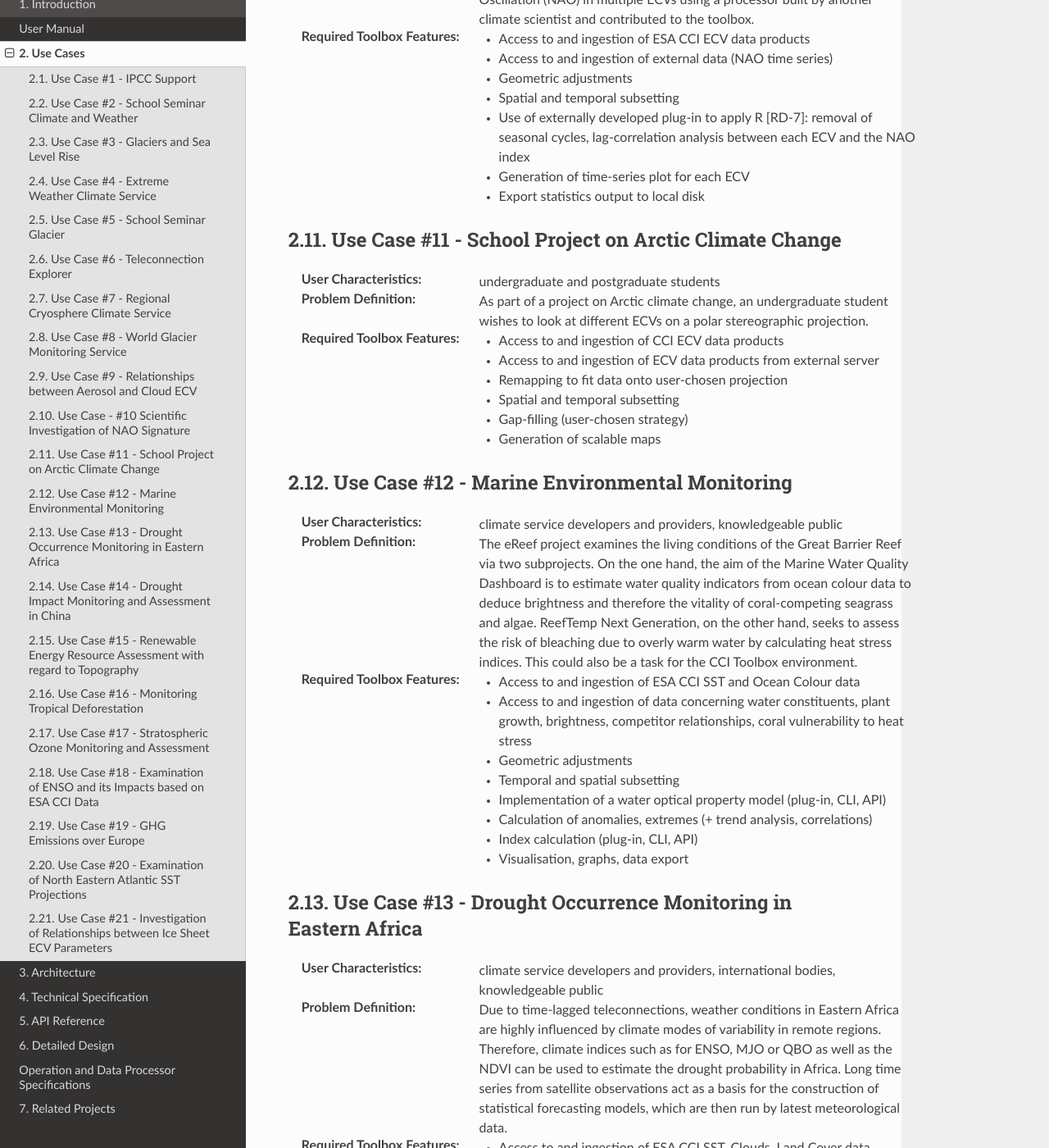
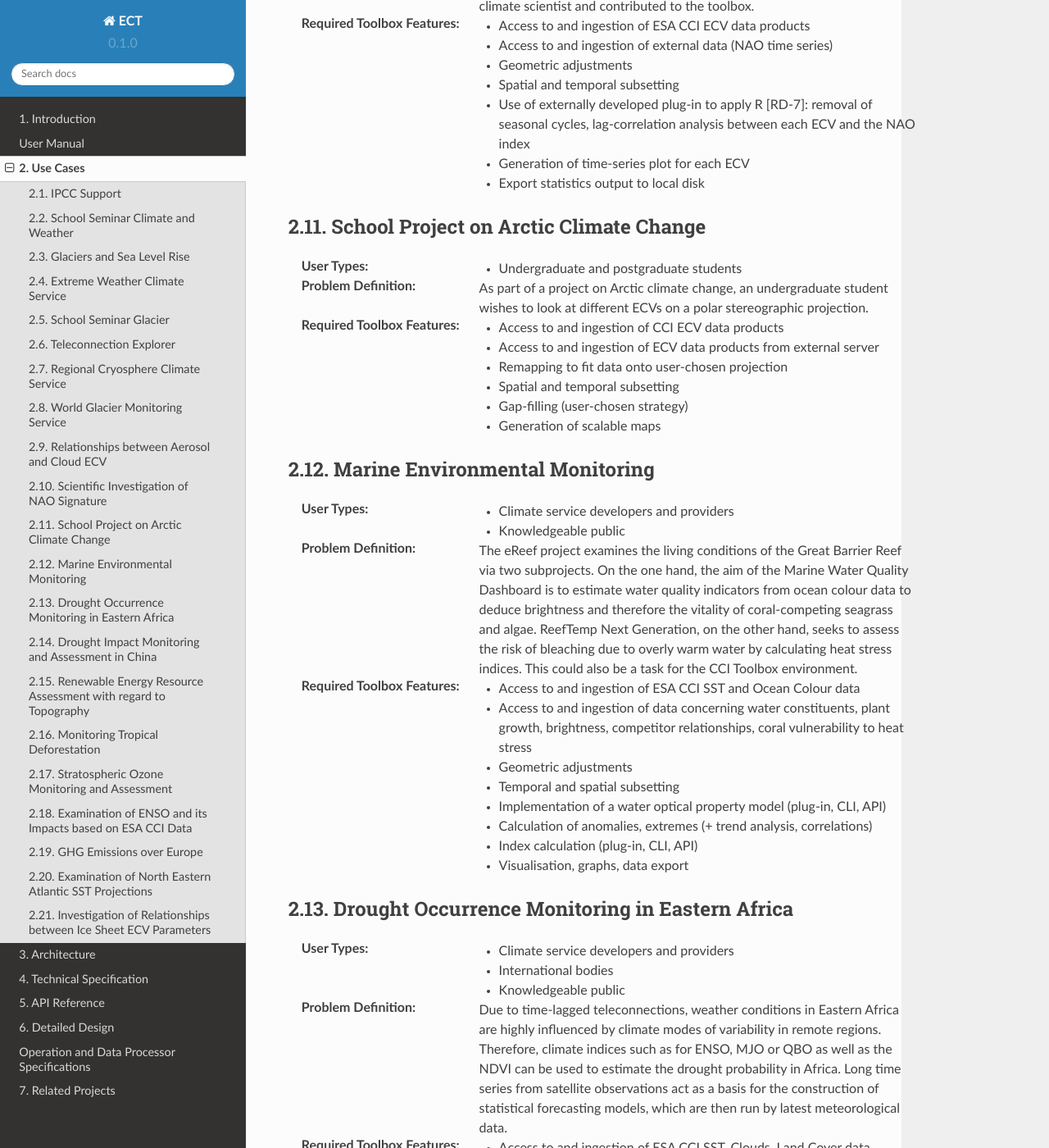
Before and after one commit to CCI-Tools/cate, a Sphinx documentation site: the page built from doc/source/use_cases.rst, in a window 1280 px wide and 1400 px high, scrolled down 6532 px. Shown: the whole window at 82% size. Built offline with Sphinx 7.4.7 and the Read the Docs theme 2.0.0, drawn with Linux system fonts in a browser that asks for light colours; pages that are not in the unit, such as notebooks, are missing from menus; some of the changed text lies outside the part shown.

Commit message:
updated format

```diff
--- a/doc/source/use_cases.rst
+++ b/doc/source/use_cases.rst
@@ -10,10 +10,13 @@ Each case is driven by a problem definition, which is given in the beginning and
 a typical question. This is followed by the required toolbox features and a sequence of single steps,
 how a user is expecting to work with the CCI Toolbox.
 
-Use Case #1 - IPCC Support
-==========================
+IPCC Support
+============
+.. use case #1
 
-:User Characteristics: international climate research community, international bodies
+:User Types:
+    * International climate research community
+    * International bodies
 
 :Problem Definition: In its Summary for Policy Makers, the fifth IPCC Assessment Report [RD-2] shows
     four ECVs of the marine environment as indicators of a changing climate. This figure depicting the “(a)
@@ -47,10 +50,12 @@ Use Case #1 - IPCC Support
     * Ensemble statistics to show model ensemble mean and uncertainties in comparison to results based
       on (satellite) observations
 
-Use Case #2 - School Seminar Climate and Weather
-================================================
+School Seminar Climate and Weather
+==================================
+.. use case #2
 
-:User Characteristics: knowledgeable public
+:User Types:
+    * Knowledgeable public
 
 :Problem Definition: As a school project, measurements of air temperature, precipitation and wind speed from the
     school-run weather station shall be compared to long-term climate data in the form of ESA’s CCI Cloud and
@@ -72,11 +77,14 @@ Use Case #2 - School Seminar Climate and Weather
 :Notes: This could also be a user visiting the website of a meteorological station and the website has included a
     widget that accesses the toolbox to perform the steps described.
 
-Use Case #3 - Glaciers and Sea Level Rise
-=========================================
+Glaciers and Sea Level Rise
+===========================
+.. use case #3
 
-:User Characteristics: international climate research community, earth system science community, earth system
-    reanalysis community
+:User Types:
+    * International climate research community
+    * Earth system science community
+    * Earth system reanalysis community
 
 :Problem Definition: A scientist wants to know: “What is the contribution of all glaciers to global sea level
     rise over a given time period in the future?”.
@@ -95,10 +103,12 @@ Use Case #3 - Glaciers and Sea Level Rise
     * Running of a prediction model (user-supplied plug-in or use of CLI, API), output creation (maps, graphs, tables)
       and comparison with validation data
 
-Use Case #4 - Extreme Weather Climate Service
-=============================================
+Extreme Weather Climate Service
+===============================
+.. use case #4
 
-:User Characteristics: climate service developers and providers
+:User Types:
+    * Climate service developers and providers
 
 :Problem Definition: In March 2012, the article “US heatwave may have been made more likely by global warming” by
     Andrew Freedman, senior science writer for Climate Central, was published in *The Guardian*. He wrote
@@ -116,10 +126,12 @@ Use Case #4 - Extreme Weather Climate Service
     * Computation of anomalies
     * Map generation and with a simple colour coding to present a clear message
 
-Use Case #5 - School Seminar Glacier
-====================================
+School Seminar Glacier
+======================
+.. use case #5
 
-:User Characteristics: undergraduate and postgraduate students
+:User Types:
+    * Undergraduate and postgraduate students
 
 :Problem Definition: A student (at school) wants to know for a seminar paper: “What is the largest glacier in the
     world and how has this glacier changed in the past compared to other glacierized regions?”.
@@ -134,10 +146,12 @@ Use Case #5 - School Seminar Glacier
     * Data comparison (statistical values, deviations, graphs, maps, animations) and export
 
 
-Use Case #6 - Teleconnection Explorer
-=====================================
+Teleconnection Explorer
+=======================
+.. use case #6
 
-:User Characteristics: undergraduate and postgraduate students
+:User Types:
+    * Undergraduate and postgraduate students
 
 :Problem Definition: As part of a project on climatic teleconnection, a student investigates how El Niño-Southern
     Oscillation (ENSO) relates to monsoon rainfall. A result could be a plot showing the sliding correlation between
@@ -172,10 +186,12 @@ In case of choosing the MEI instead of a solely SST-based index:
     * Generation of maps and plots
     * Export of the data
 
-Use Case #7 - Regional Cryosphere Climate Service
-=================================================
+Regional Cryosphere Climate Service
+===================================
+.. use case #7
 
-:User Characteristics: climate service developers and providers
+:User Types:
+    * Climate service developers and providers
 
 :Problem Definition: The Federal Office of Environment (FOEN) in Switzerland wants to provide an internet-based
     platform to disseminate latest information on the cryosphere and its changes in Switzerland. Such information could
@@ -200,10 +216,12 @@ Use Case #7 - Regional Cryosphere Climate Service
 :Note: The general decision on layout, data sets etc. will be taken by the FOEN outside the CCI Toolbox but
     will be input to the selection options.
 
-Use Case #8 - World Glacier Monitoring Service
-==============================================
+World Glacier Monitoring Service
+================================
+.. use case #8
 
-:User Characteristics: international bodies
+:User Types:
+    * International bodies
 
 :Problem Definition: A service of the World Glacier Monitoring Service (WGMS) based on ESA CCI products,
     combined with other environmental parameters as well as meta data on glaciers, could be the provision of a
@@ -221,10 +239,12 @@ Use Case #8 - World Glacier Monitoring Service
     * Additional: Selection of locations, time-periods, Calculation of means, anomalies, variances
     * Quality checks and data upload to the database
 
-Use Case #9 - Relationships between Aerosol and Cloud ECV
-=========================================================
+Relationships between Aerosol and Cloud ECV
+===========================================
+.. use case #9
 
-:User Characteristics: earth system science community
+:User Types:
+    * Earth system science community
 
 :Problem Definition: A climate scientist wishes to analyse potential correlations between Aerosol and Cloud ECVs.
 
@@ -235,10 +255,12 @@ Use Case #9 - Relationships between Aerosol and Cloud ECV
     * Visualisation of both times series at the same time: e.g. time series plot, time series animation
     * Correlation analysis, scatter-plot of correlation statistics, saving of image and correlation statistics on disk (format options)
 
-Use Case - #10 Scientific Investigation of NAO Signature
-========================================================
+Scientific Investigation of NAO Signature
+=========================================
+.. use case #10
 
-:User Characteristics: earth system science community
+:User Types:
+    * Earth system science community
 
 :Problem Definition: A climate scientist wishes to investigate the signature of the North Atlantic Oscillation (NAO)
     in multiple ECVs using a processor built by another climate scientist and contributed to the toolbox.
@@ -252,10 +274,12 @@ Use Case - #10 Scientific Investigation of NAO Signature
     * Generation of time-series plot for each ECV
     * Export statistics output to local disk
 
-Use Case #11 - School Project on Arctic Climate Change
-======================================================
+School Project on Arctic Climate Change
+=======================================
+.. use case #11
 
-:User Characteristics: undergraduate and postgraduate students
+:User Types:
+    * Undergraduate and postgraduate students
 
 :Problem Definition: As part of a project on Arctic climate change, an undergraduate student wishes to look at
     different ECVs on a polar stereographic projection.
@@ -268,10 +292,13 @@ Use Case #11 - School Project on Arctic Climate Change
     * Gap-filling (user-chosen strategy)
     * Generation of scalable maps
 
-Use Case #12 - Marine Environmental Monitoring
-==============================================
+Marine Environmental Monitoring
+===============================
+.. use case #12
 
-:User Characteristics: climate service developers and providers, knowledgeable public
+:User Types:
+    * Climate service developers and providers
+    * Knowledgeable public
 
 :Problem Definition: The eReef project examines the living conditions of the Great Barrier Reef via
     two subprojects. On the one hand, the aim of the Marine Water Quality Dashboard is to estimate water
@@ -290,10 +317,14 @@ Use Case #12 - Marine Environmental Monitoring
     * Index calculation (plug-in, CLI, API)
     * Visualisation, graphs, data export
 
-Use Case #13 - Drought Occurrence Monitoring in Eastern Africa
-==============================================================
+Drought Occurrence Monitoring in Eastern Africa
+===============================================
+.. use case #13
 
-:User Characteristics: climate service developers and providers, international bodies, knowledgeable public
+:User Types:
+    * Climate service developers and providers
+    * International bodies
+    * Knowledgeable public
 
 :Problem Definition: Due to time-lagged teleconnections, weather conditions in Eastern Africa are highly influenced
     by climate modes of variability in remote regions. Therefore, climate indices such as for ENSO, MJO or QBO as well
@@ -311,10 +342,13 @@ Use Case #13 - Drought Occurrence Monitoring in Eastern Africa
     * Run model by means of latest meteorological data
     * Visualisation and export of results (graphs, maps, animations, tables)
 
-Use Case #14 - Drought Impact Monitoring and Assessment in China
-================================================================
+Drought Impact Monitoring and Assessment in China
+=================================================
+.. use case #14
 
-:User Characteristics: climate service developers and providers, international bodies
+:User Types:
+    * Climate service developers and providers
+    * International bodies
 
 :Problem Definition: (Solely basic idea taken from WMO (2015))
     Drought occurrence and severity in terms of fire, vegetation state and soil moisture shall be estimated by the
@@ -332,10 +366,13 @@ Use Case #14 - Drought Impact Monitoring and Assessment in China
     * Run model by means of latest meteorological data
     * Visualisation and export of results (graphs, maps, animations, tables)
 
-Use Case #15 - Renewable Energy Resource Assessment with regard to Topography
-=============================================================================
+Renewable Energy Resource Assessment with regard to Topography
+==============================================================
+.. use case #15
 
-:User Characteristics: climate service developers and providers, international bodies
+:User Types:
+    * Climate service developers and providers
+    * International bodies
 
 :Problem Definition: The long-term potential for renewable energy generation is to be estimated by considering the
     effect of cloud features, aerosols, ozone and water vapour on solar irradiance as well as topographical data.
@@ -353,10 +390,12 @@ Use Case #15 - Renewable Energy Resource Assessment with regard to Topography
     * Estimation of Solar Power potential from pixel count
     * Export of Results
 
-Use Case #16 - Monitoring Tropical Deforestation
-================================================
+Monitoring Tropical Deforestation
+=================================
 
-:User Characteristics: climate service developers, climate service providers, international bodies
+:User Types:
+    * Climate service developers and providers
+    * International bodies
 
 :Problem Definition: Maps of forest cover, change and deforestation shall be produced depicting forest status and
     trends. Additionally, vector data regarding infrastructure (e.g. road works) could be obtained from local
@@ -373,10 +412,13 @@ Use Case #16 - Monitoring Tropical Deforestation
     * Visualisation of forest area changes (animated?), relation to infrastructure
     * Data export
 
-Use Case #17 - Stratospheric Ozone Monitoring and Assessment
-============================================================
+Stratospheric Ozone Monitoring and Assessment
+=============================================
+.. use case #17
 
-:User Characteristics: climate service developers and providers, international bodies
+:User Types:
+    * Climate service developers and providers
+    * International bodies
 
 :Problem Definition: As UV exposure is a highly relevant health factor, the state of the ozone layer shall
     be monitored as well as its influence parameters.
@@ -393,10 +435,12 @@ Use Case #17 - Stratospheric Ozone Monitoring and Assessment
     * Trend analysis of stratospheric ozone concentrations
     * Visualisation (maps, graphs) and export of the results
 
-Use Case #18 - Examination of ENSO and its Impacts based on ESA CCI Data
-========================================================================
+Examination of ENSO and its Impacts based on ESA CCI Data
+=========================================================
+.. use case #18
 
-:User Characteristics: undergraduate and postgraduate students
+:User Types:
+    * Undergraduate and postgraduate students
 
 :Problem Definition: As a project work, a student’s task is to conduct an examination of ENSO solely by the use
     of ESA CCI data. For this, the first principal component of the combined EOF analysis of cloud cover, sea level
@@ -423,10 +467,12 @@ Use Case #18 - Examination of ENSO and its Impacts based on ESA CCI Data
     * Option to manually select point location on globe to compare data with PC1
     * Storage of plots, time series data, correlation statistics on local disk
 
-Use Case #19 - GHG Emissions over Europe
-========================================
+GHG Emissions over Europe
+=========================
+.. use case #19
 
-:User Characteristics: knowledgeable public
+:User Types:
+    * Knowledgeable public
 
 :Problem Definition: A person wants to know how greenhouse gas emissions over Europe evolved during the last years.
 
@@ -436,16 +482,18 @@ Use Case #19 - GHG Emissions over Europe
     * Temporal and spatial subsetting
     * Generation of maps/animations depicting the evolution of GHG emissions
 
-Use Case #20 - Examination of North Eastern Atlantic SST Projections
-====================================================================
+Examination of North Eastern Atlantic SST Projections
+=====================================================
+.. use case #20
 
-:User Characteristics: climate research community
+:User Types:
+    * Climate research community
 
 :Problem Definition: A climate scientist uses CCI data to validate the output of several CMIP5 models concerning SST
-        in the north eastern Atlantic Ocean.
-        Afterwards he picks the best model runs to perform a trend analysis regarding the future evolution
-        using the ensemble mean and uncertainties as well as probability density functions. Applying an Analysis of
-        Variance, he examines the different results of the models.
+    in the north eastern Atlantic Ocean.
+    Afterwards he picks the best model runs to perform a trend analysis regarding the future evolution
+    using the ensemble mean and uncertainties as well as probability density functions. Applying an Analysis of
+    Variance, he examines the different results of the models.
 
 :Required Toolbox Features:
     * Access to and ingestion of ESA CCI SST data
@@ -459,10 +507,12 @@ Use Case #20 - Examination of North Eastern Atlantic SST Projections
     * Visualisation
     * Data export
 
-Use Case #21 - Investigation of Relationships between Ice Sheet ECV Parameters
-==============================================================================
+Investigation of Relationships between Ice Sheet ECV Parameters
+===============================================================
+.. use case #21
 
-:User Characteristics: earth system science community
+:User Types:
+    * Earth system science community
 
 :Problem Definition: A scientist wants to gain insight into the relationship between the Ice Sheets CCI ECV
     parameters. At first, Surface Elevation Change (SEC), Ice Velocity (IV), and Gravitational Mass Balance (GMB)
```
